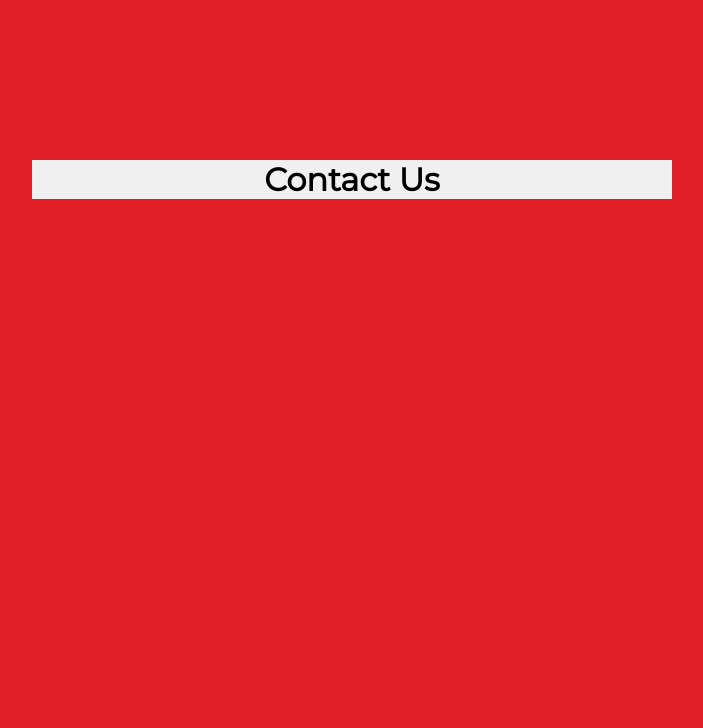
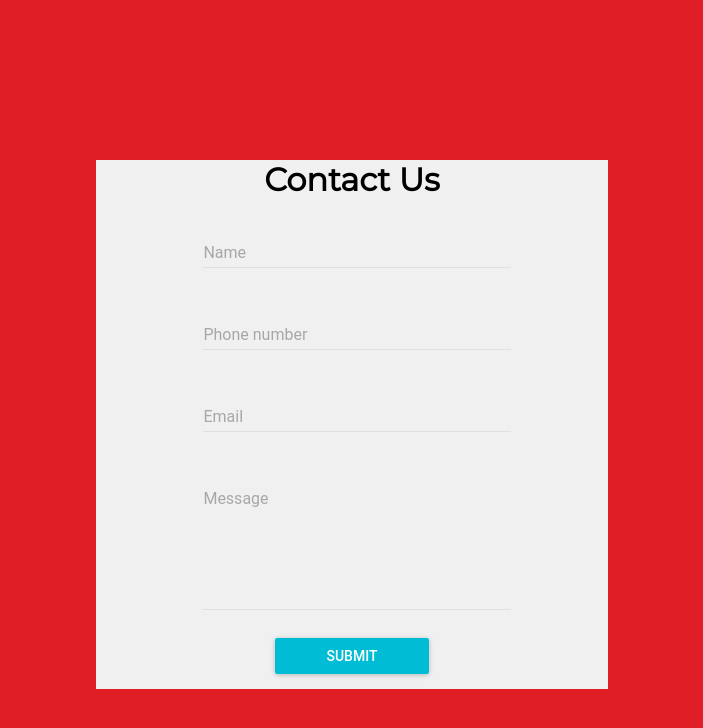
Before and after one commit to jain-kushal/contactusform, a React (Create React App) app: page / in a window 1280 px wide. Shown: the top 728 px of the page, without its empty margins (288-991 px from the left). Built offline with nearby package versions, Linux system fonts and the light colour scheme.

Commit message:
basic structure of the form ready

```diff
--- a/package.json
+++ b/package.json
@@ -3,6 +3,7 @@
   "version": "0.1.0",
   "private": true,
   "dependencies": {
+    "material-ui": "^0.20.2",
     "react": "^16.9.0",
     "react-dom": "^16.9.0",
     "react-scripts": "3.1.1"
--- a/src/App.css
+++ b/src/App.css
@@ -1,9 +1,12 @@
 @import url('https://fonts.googleapis.com/css?family=Montserrat&display=swap');
 
 .App {
-	text-align: center;
 	background-color: #f0f0f0;
-	width: 50vw;
+	width: 40vw;
 	margin: 20vh auto;
 	font-family: 'Montserrat', sans-serif;
 }
+
+.App h1 {
+	text-align: center;
+}
--- a/src/App.js
+++ b/src/App.js
@@ -1,10 +1,12 @@
 import React from 'react';
 import './App.css';
+import Form from './components/Form';
 
 function App() {
 	return (
 		<div className="App">
 			<h1>Contact Us</h1>
+			<Form />
 		</div>
 	);
 }
--- /dev/null
+++ b/src/assets/stylesheets/Form.css
@@ -0,0 +1,16 @@
+.Form {
+	width: 60%;
+	margin: 0 auto;
+	display: flex;
+	flex-direction: column;
+}
+
+.Form-TextField {
+	margin: 5px;
+	width: 100%;
+}
+
+.Form-submitButton {
+	margin: 15px auto;
+	width: 50%;
+}
--- a/src/components/form.js
+++ b/src/components/form.js
@@ -0,0 +1,85 @@
+import React, { Component } from 'react';
+import MuiThemeProvider from 'material-ui/styles/MuiThemeProvider';
+import TextField from 'material-ui/TextField';
+import RaisedButton from 'material-ui/RaisedButton';
+import '../assets/stylesheets/Form.css';
+
+export class Form extends Component {
+	constructor(props) {
+		super(props);
+		this.state = {
+			name: '',
+			phone: Number,
+			email: '',
+			message: ''
+		};
+		this.handleChange = this.handleChange.bind(this);
+		this.handleSubmit = this.handleSubmit.bind(this);
+	}
+
+	handleChange(evt) {
+		this.setState({ [evt.target.name]: evt.target.value });
+	}
+
+	handleSubmit(evt) {
+		evt.preventDefault();
+	}
+
+	render() {
+		return (
+			<div className="Form">
+				<MuiThemeProvider>
+					<React.Fragment>
+						<TextField
+							required
+							fullWidth
+							hintText="Enter your Name"
+							floatingLabelText="Name"
+							onChange={this.handleChange}
+							name="name"
+							className="Form-TextField"
+						/>
+						<TextField
+							required
+							fullWidth
+							hintText="Enter your phone"
+							floatingLabelText="Phone number"
+							onChange={this.handleChange}
+							name="phone"
+							className="Form-TextField"
+						/>
+						<TextField
+							required
+							fullWidth
+							hintText="Enter your email"
+							floatingLabelText="Email"
+							onChange={this.handleChange}
+							type="email"
+							name="email"
+							className="Form-TextField"
+						/>
+						<TextField
+							required
+							multiLine
+							fullWidth
+							hintText="Enter your message for us"
+							floatingLabelText="Message"
+							onChange={this.handleChange}
+							rows="5"
+							name="message"
+							className="Form-TextField Message"
+						/>
+						<RaisedButton
+							label="Submit"
+							primary={true}
+							onClick={this.handleSubmit}
+							className="Form-submitButton"
+						/>
+					</React.Fragment>
+				</MuiThemeProvider>
+			</div>
+		);
+	}
+}
+
+export default Form;
```
Also changed, not shown: 1 other file (tests, documents, lock files or other folders).
